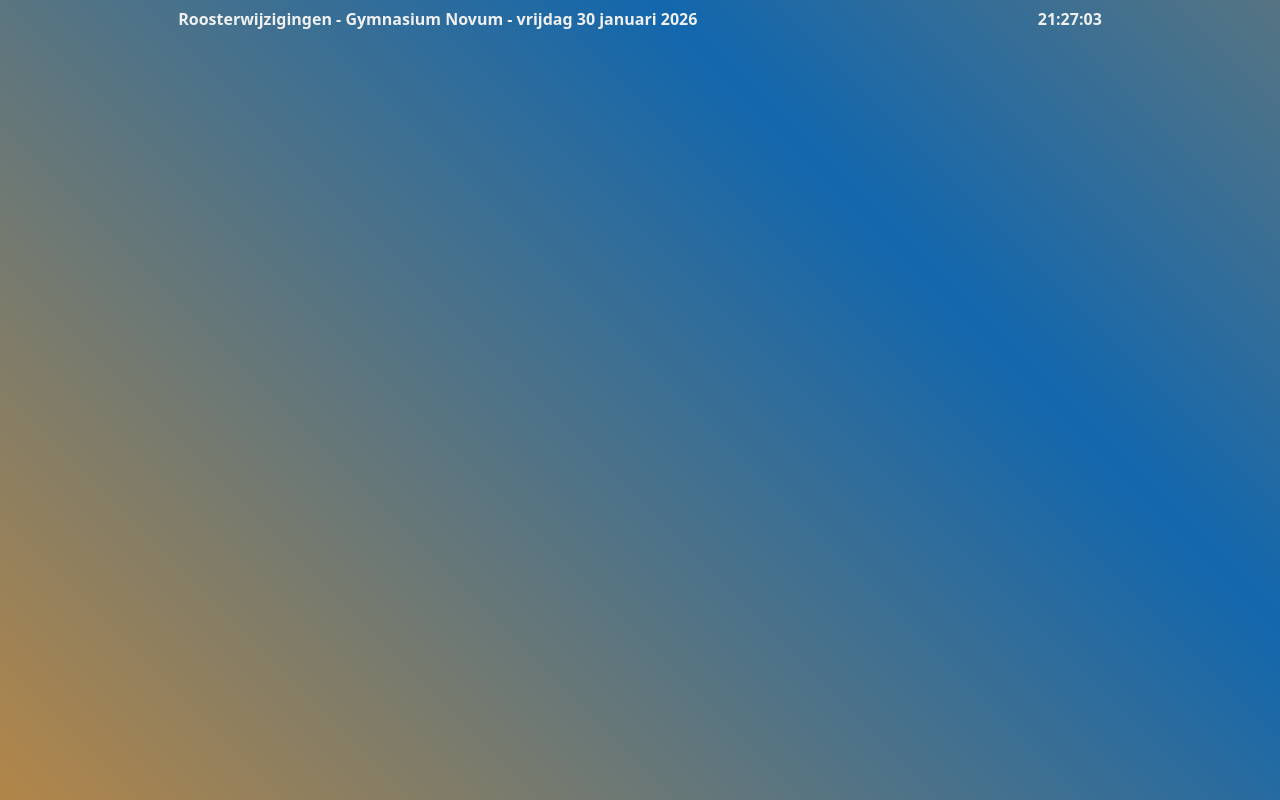
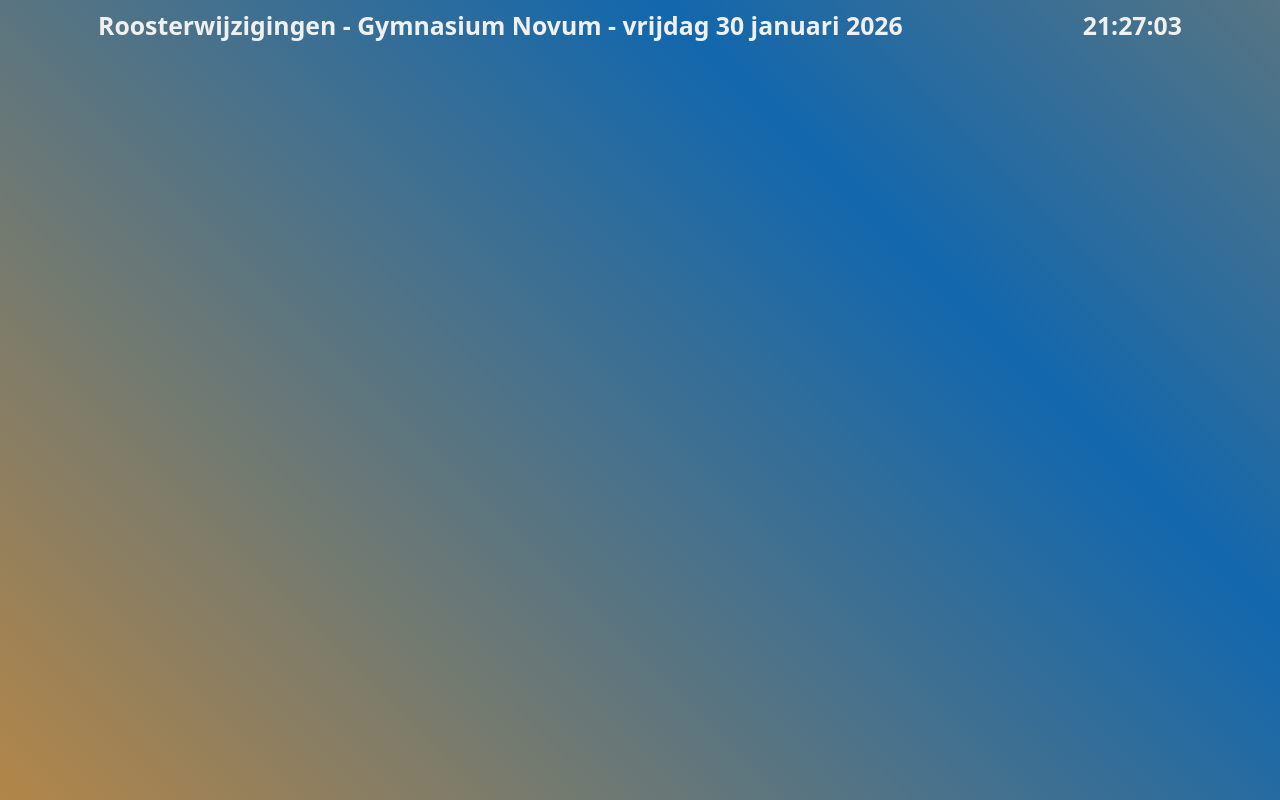
Before and after one commit to gymnasiumnovum/Rooster, a plain HTML site: page index.html in a window 1280 px wide. Drawn offline with nearby package versions, Linux system fonts and the light colour scheme; no server answers.

Commit message:
Update styles.css

```diff
--- a/styles.css
+++ b/styles.css
@@ -3,6 +3,7 @@ body {
 
     font-weight: bold;
     font-style: normal;
+	font-size: clamp(16px, 1vw + 12px, 32px); /*toegevoegd voor 4k scherm*/
     font-variation-settings: "wdth" 100;
     background: linear-gradient(45deg, #f7931e, #1267ad, #f7931e);
     background-size: 200% 200%;
```
